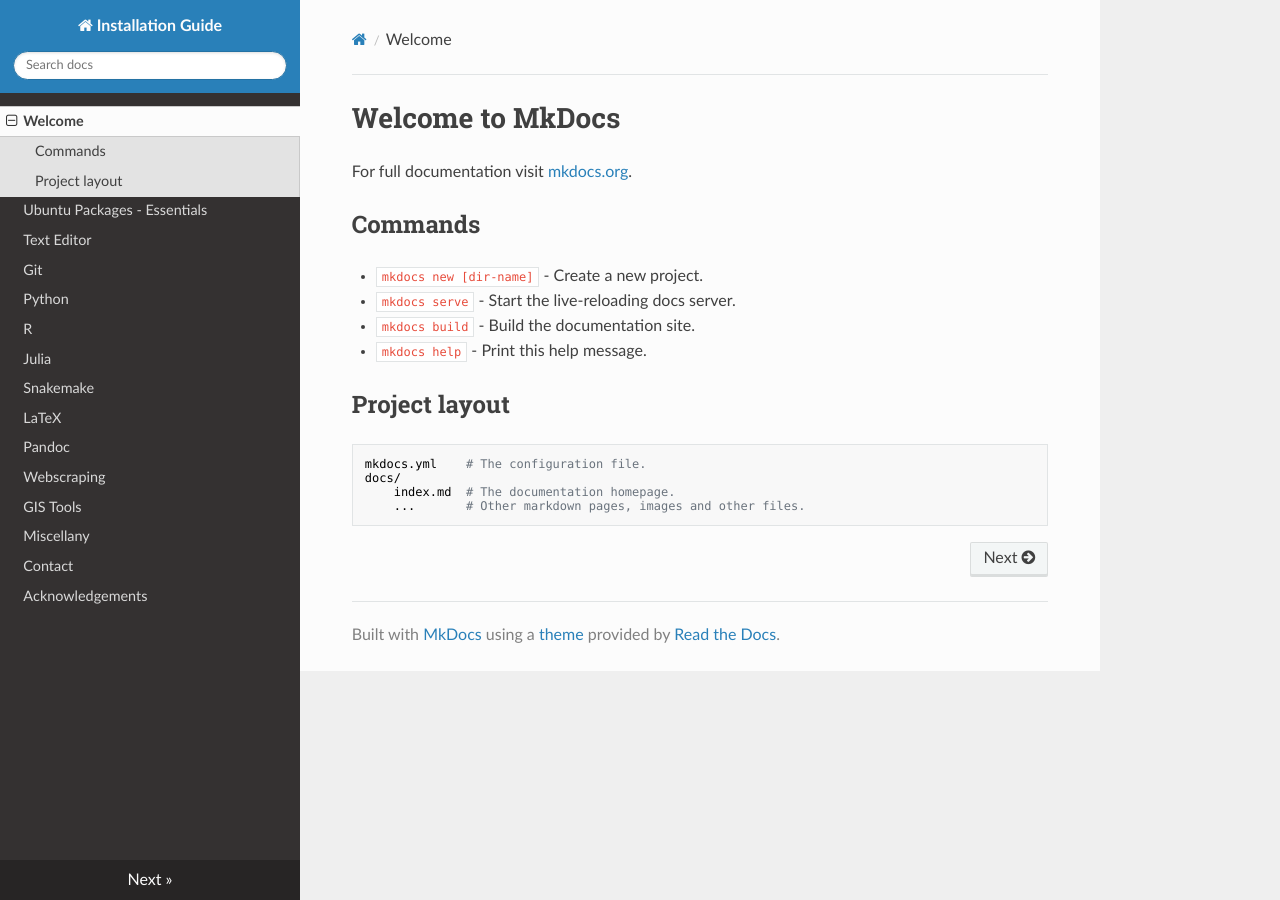
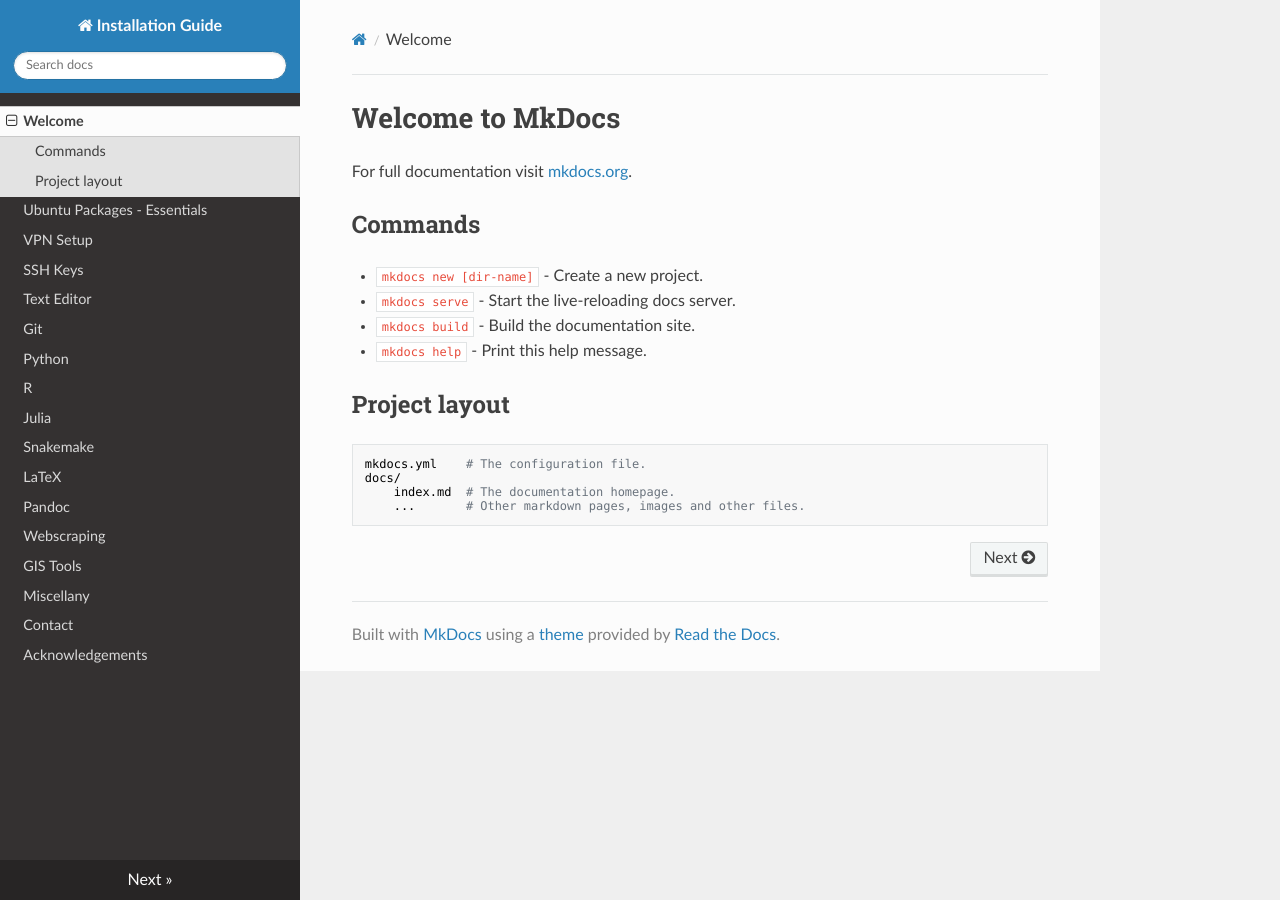
Before and after one commit to lachlandeer/installation-guide, an MkDocs documentation site: the page built from docs/index.md, in a window 1280 px wide. Built offline with MkDocs 1.6.1, drawn with Linux system fonts in a browser that asks for light colours; nearby versions of some CDN libraries; old or Windows-style settings are respelled for this version of MkDocs.

Commit message:
setting up the uzh vpn

```diff
--- a/mkdocs.yml
+++ b/mkdocs.yml
@@ -3,6 +3,8 @@
 pages:
 - Welcome: index.md
 - Ubuntu Packages - Essentials: ubuntu-essentials.md
+- VPN Setup: vpn.md
+- SSH Keys: ssh.md
 - Text Editor: text-editor.md
 - Git: git.md
 - Python: python.md
```
